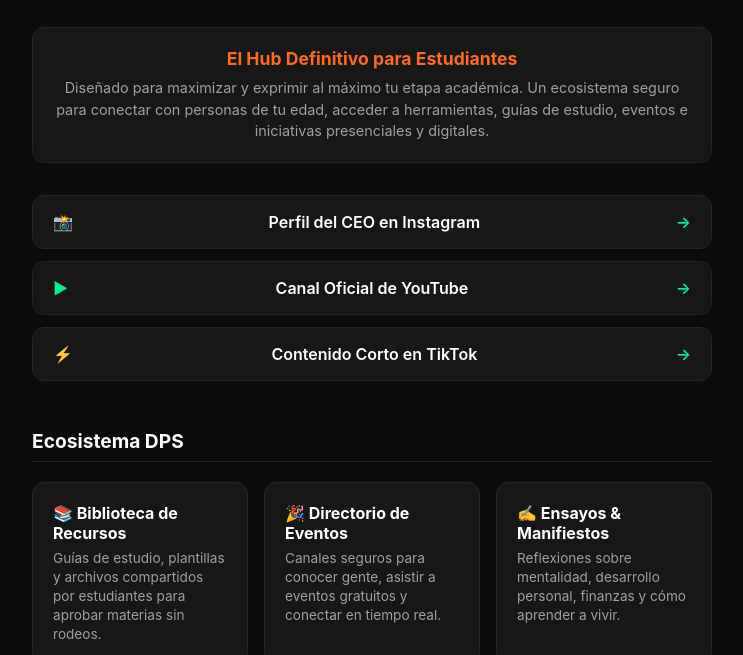
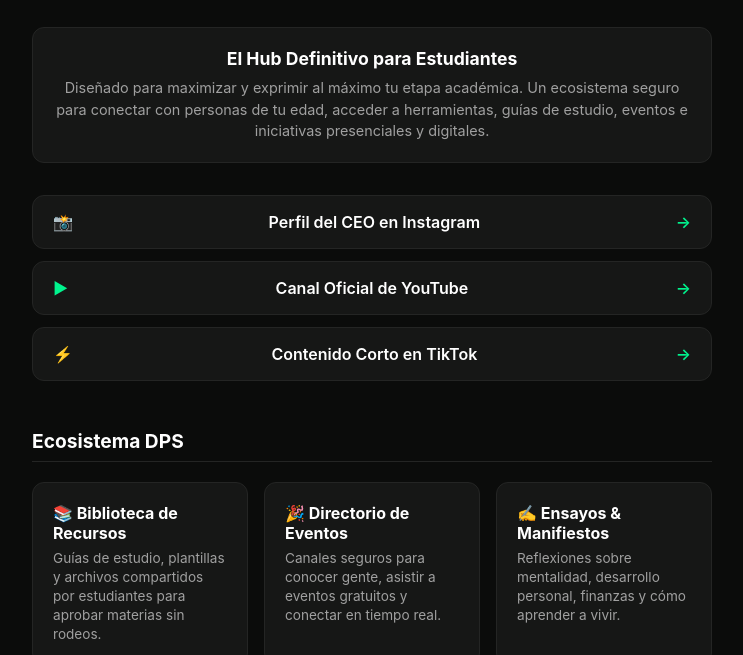
Before and after one commit to Juanrojasbdc/drakonian-peach-society, a plain HTML site: page index.html in a window 1280 px wide. Shown: the part 161-816 px from the top of the page, without its empty margins (268-1011 px from the left). Drawn offline with Linux system fonts and the light colour scheme.

Commit message:
Update index.html

```diff
--- a/index.html
+++ b/index.html
@@ -206,7 +206,7 @@
 
     <!-- Manifiesto DPS -->
     <section class="manifesto-box">
-      <h2 class="manifesto-title">El Hub Definitivo para Estudiantes</h2>
+      <h2 class="manifesto-title" style="color: var(--text-main);">El Hub Definitivo para Estudiantes</h2>
       <p class="manifesto-text">
         Diseñado para maximizar y exprimir al máximo tu etapa académica. Un ecosistema seguro para conectar con personas de tu edad, acceder a herramientas, guías de estudio, eventos e iniciativas presenciales y digitales.
       </p>
```
